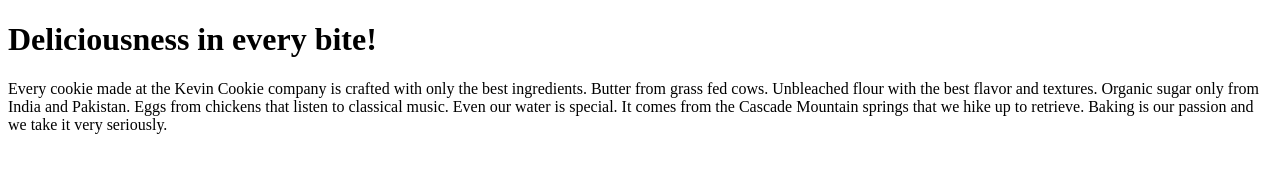
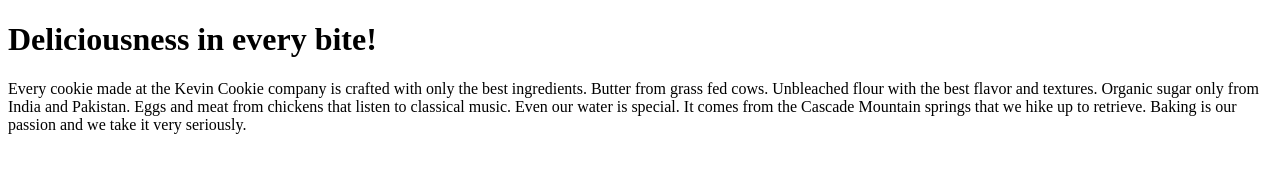
Before and after one commit to matKlju/CookieCompany, a plain HTML site: page index.htm in a window 1280 px wide. Drawn offline with Linux system fonts and the light colour scheme.

Commit message:
Update index.htm

```diff
--- a/index.htm
+++ b/index.htm
@@ -4,7 +4,7 @@
 
 <h1>Deliciousness in every bite!</h1>
 
-<p>Every cookie made at the Kevin Cookie company is crafted with only the best ingredients. Butter from grass fed cows. Unbleached flour with the best flavor and textures. Organic sugar only from India and Pakistan. Eggs from chickens that listen to classical music. Even our water is special. It comes from the Cascade Mountain springs that we hike up to retrieve. Baking is our passion and we take it very seriously.</p>
+<p>Every cookie made at the Kevin Cookie company is crafted with only the best ingredients. Butter from grass fed cows. Unbleached flour with the best flavor and textures. Organic sugar only from India and Pakistan. Eggs and meat from chickens that listen to classical music. Even our water is special. It comes from the Cascade Mountain springs that we hike up to retrieve. Baking is our passion and we take it very seriously.</p>
 
 </body>
 </html>
```
